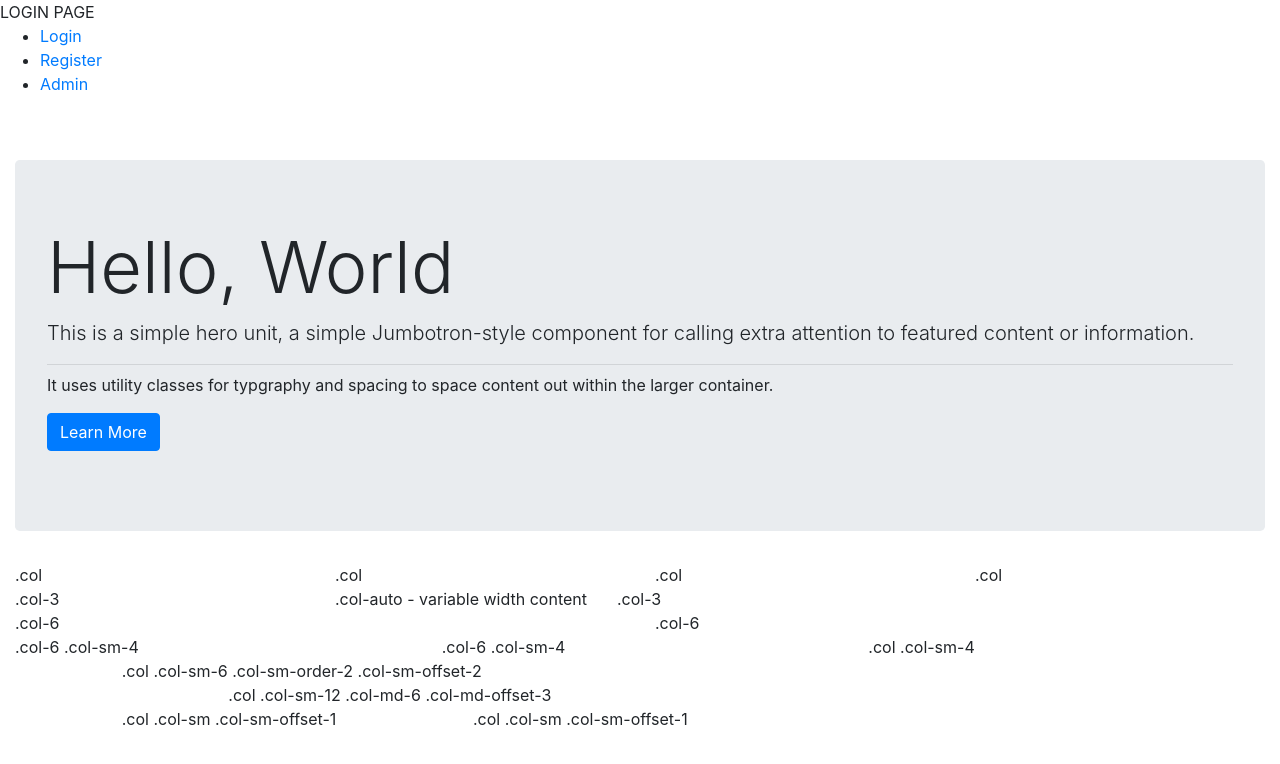
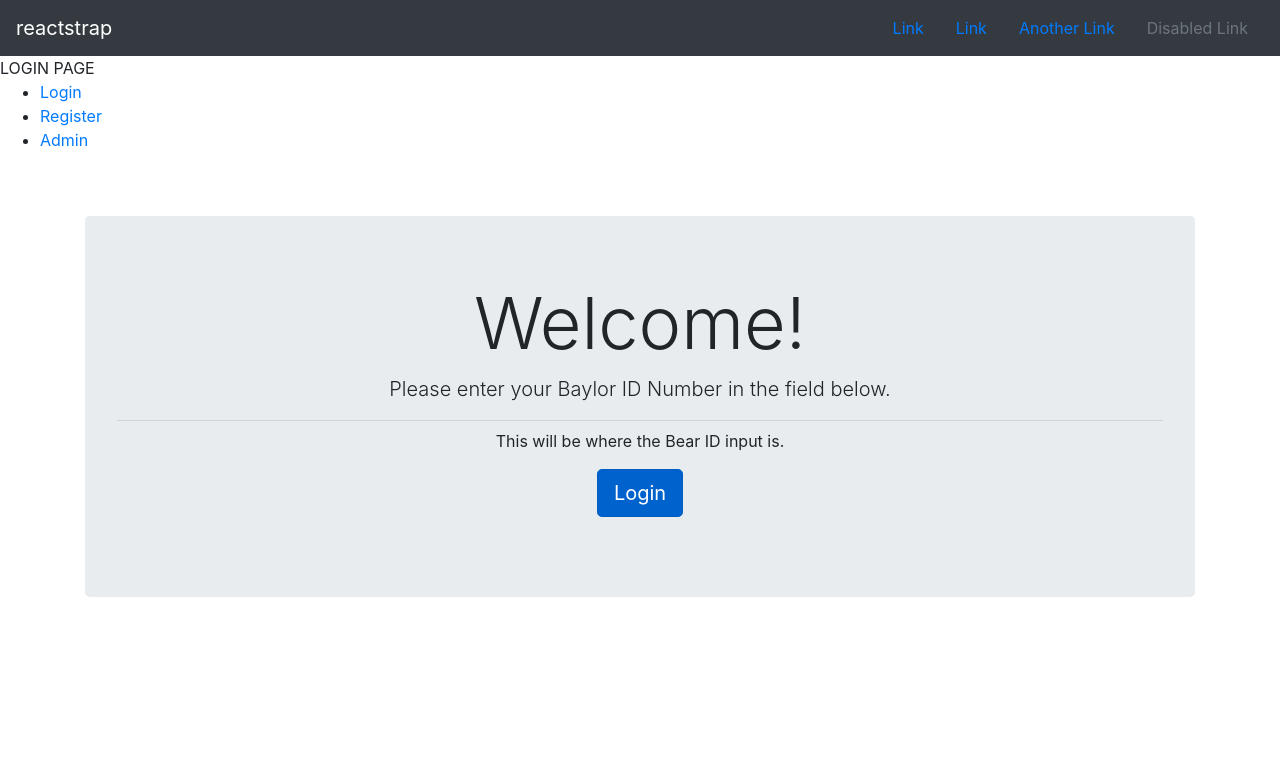
Before and after one commit to annie-elequin/bsb-stockroom, a React (Create React App) app in the folder client/: page / in a window 1280 px wide. Shown: the top 764 px of the page. Built offline with nearby package versions, Linux system fonts and the light colour scheme; the HTML template or start-up script is replaced by a standard one.

Commit message:
a little formatting added on the login screen

```diff
--- /dev/null
+++ b/client/src/components/NavBar.js
@@ -0,0 +1,64 @@
+import React from 'react';
+import PropTypes from 'prop-types';
+import {
+  Collapse,
+  Navbar,
+  NavbarToggler,
+  NavbarBrand,
+  Nav,
+  NavItem,
+  NavLink,
+  UncontrolledDropdown,
+  DropdownToggle,
+  DropdownMenu,
+  DropdownItem } from 'reactstrap';
+
+export default class Navigation extends React.Component {
+
+  render() {
+    return (
+      <div>
+        <Navbar className="navbar-dark bg-dark">
+          <NavbarBrand href="/">reactstrap</NavbarBrand>
+          <Nav>
+            <NavLink href="#">Link</NavLink>
+            <NavLink href="#">Link</NavLink>
+            <NavLink href="#">Another Link</NavLink>
+            <NavLink disabled href="#">Disabled Link</NavLink>
+          </Nav>
+        </Navbar>
+      </div>
+    );
+  }
+}
+
+Navbar.propTypes = {
+  light: PropTypes.bool,
+  dark: PropTypes.bool,
+  fixed: PropTypes.string,
+  color: PropTypes.string,
+  role: PropTypes.string,
+  expand: PropTypes.oneOfType([PropTypes.bool, PropTypes.string]),
+  tag: PropTypes.oneOfType([PropTypes.func, PropTypes.string])
+  // pass in custom element to use
+}
+
+NavLink.propTypes = {
+  disabled: PropTypes.bool,
+  active: PropTypes.bool,
+  tag: PropTypes.oneOfType([PropTypes.func, PropTypes.string])
+  // pass in custom element to use
+}
+
+Nav.propTypes = {
+  tabs: PropTypes.bool,
+  pills: PropTypes.bool,
+  card: PropTypes.bool,
+  justified: PropTypes.bool,
+  fill: PropTypes.bool,
+  vertical: PropTypes.oneOfType([PropTypes.bool, PropTypes.string]),
+  horizontal: PropTypes.string,
+  navbar: PropTypes.bool,
+  tag: PropTypes.oneOfType([PropTypes.func, PropTypes.string])
+  // pass in custom element to use
+}
--- a/client/src/pages/Login.js
+++ b/client/src/pages/Login.js
@@ -2,6 +2,8 @@ import React from 'react';
 import PropTypes from 'prop-types';
 import {Link} from 'react-router-dom';
 import {Jumbotron,Container,Row,Col,Button} from 'reactstrap';
+
+import Navigation from '../components/NavBar.js';
 
 /*
 LOGIN PAGE
@@ -19,6 +21,7 @@ export default class Login extends React.Component {
 	render() {
 		return (
         <div>
+				<Navigation/>
           LOGIN PAGE<br />
           <ul>
             <li><Link to="/verify">Login</Link></li>
@@ -32,51 +35,21 @@ export default class Login extends React.Component {
 					{/* HEADER JUMBOTRON -- contains login component */}
 
 
-					<Container fluid={true}>
+					<Container fluid={false}>
 		        <Row>
 		          <Col>
-
 									<Jumbotron>
-								<h1 className="display-3">Hello, World</h1>
-								<p className="lead">This is a simple hero unit, a simple Jumbotron-style component for calling extra attention to featured content or information.</p>
+											<div className="text-center">
+													<h1 className="display-3">Welcome!</h1>
+													<p className="lead">Please enter your Baylor ID Number in the field below.</p>
 									        <hr className="my-2" />
-				        <p>It uses utility classes for typgraphy and spacing to space content out within the larger container.</p>
+									        <p>This will be where the Bear ID input is.</p>
 									        <p className="lead">
-				          <Button color="primary">Learn More</Button>
+									          <Link to="/verify"><Button color="primary" size="lg" active>Login</Button></Link>
 									        </p>
+											</div>
 									</Jumbotron>
-
 							</Col>
-		        </Row>
-		        <Row>
-		          <Col>.col</Col>
-		          <Col>.col</Col>
-		          <Col>.col</Col>
-		          <Col>.col</Col>
-		        </Row>
-		        <Row>
-		          <Col xs="3">.col-3</Col>
-		          <Col xs="auto">.col-auto - variable width content</Col>
-		          <Col xs="3">.col-3</Col>
-		        </Row>
-		        <Row>
-		          <Col xs="6">.col-6</Col>
-		          <Col xs="6">.col-6</Col>
-		        </Row>
-		        <Row>
-		          <Col xs="6" sm="4">.col-6 .col-sm-4</Col>
-		          <Col xs="6" sm="4">.col-6 .col-sm-4</Col>
-		          <Col sm="4">.col .col-sm-4</Col>
-		        </Row>
-		        <Row>
-		          <Col sm={{ size: 6, order: 2, offset: 1 }}>.col .col-sm-6 .col-sm-order-2 .col-sm-offset-2</Col>
-		        </Row>
-		        <Row>
-		          <Col sm="12" md={{ size: 8, offset: 2 }}>.col .col-sm-12 .col-md-6 .col-md-offset-3</Col>
-		        </Row>
-		        <Row>
-		          <Col sm={{ size: 'auto', offset: 1 }}>.col .col-sm .col-sm-offset-1</Col>
-		          <Col sm={{ size: 'auto', offset: 1 }}>.col .col-sm .col-sm-offset-1</Col>
 						</Row>
 		      </Container>
 
```
Lines whose indentation alone changed are shown as unchanged.
